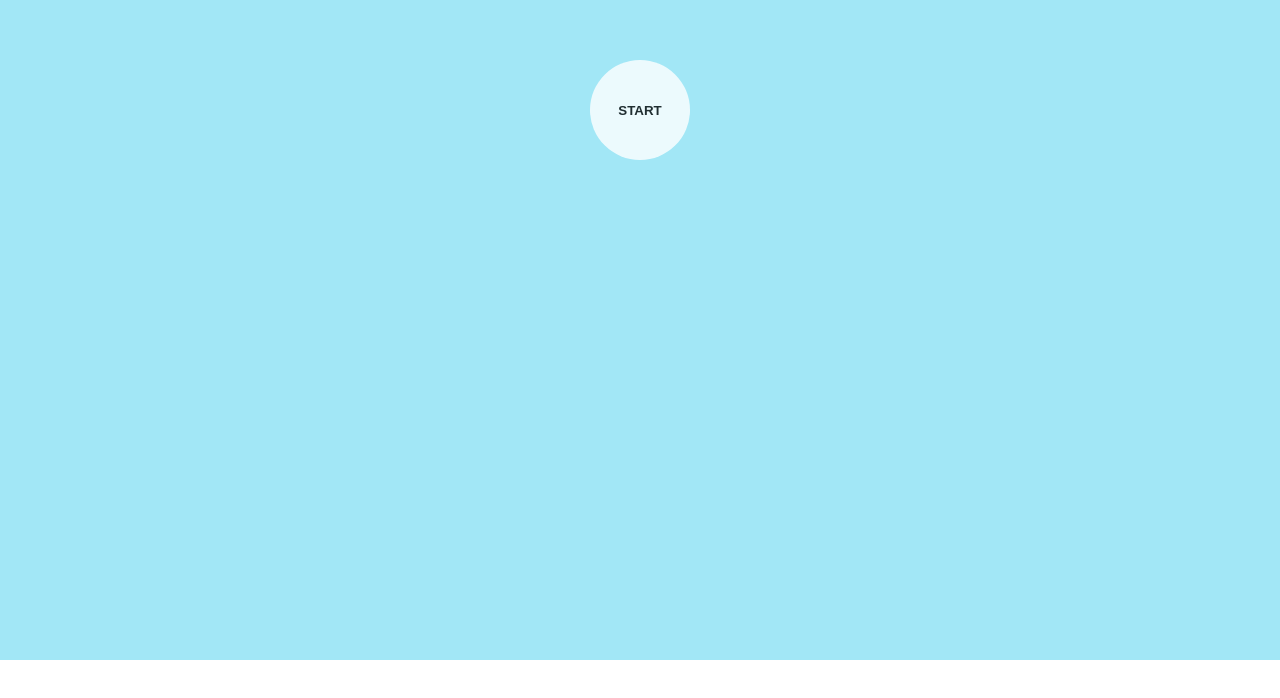
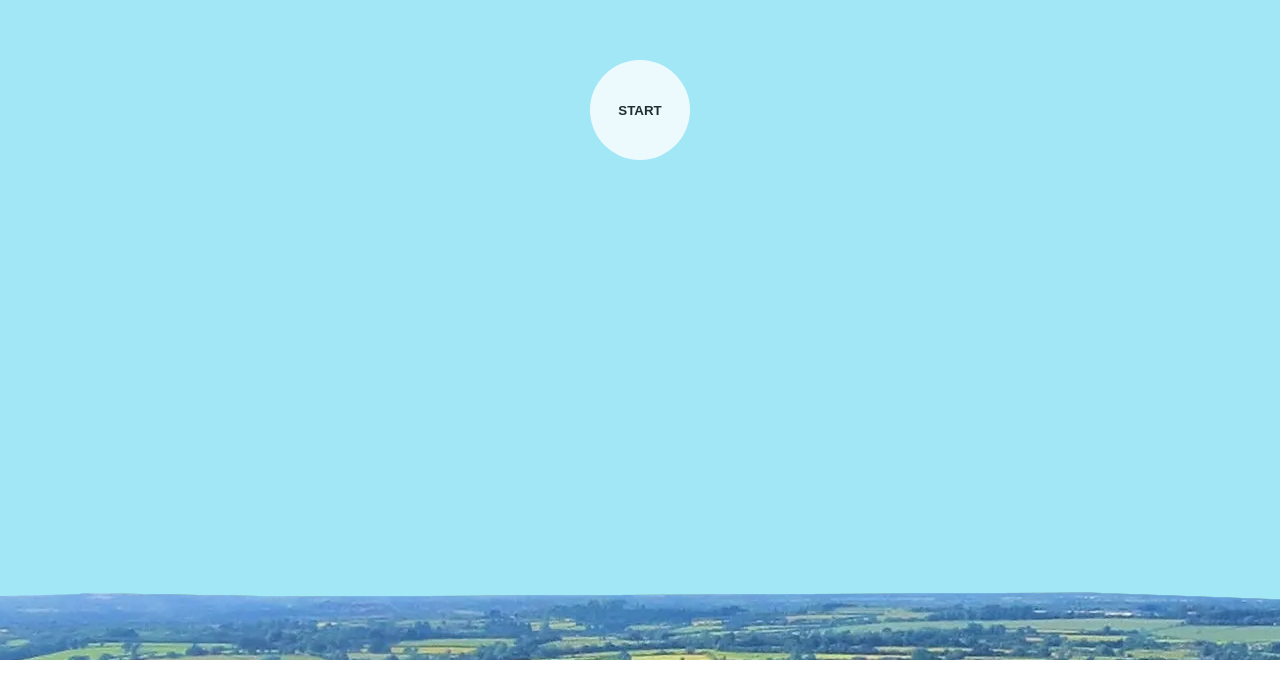
Before and after one commit to nojon13/kites, a plain HTML site: page index.html in a window 1280 px wide. Shown: the part 140-838 px from the top of the page. Drawn offline with Linux system fonts and the light colour scheme.

Commit message:
Update polygon-master.css

```diff
--- a/polygon-master.css
+++ b/polygon-master.css
@@ -35,7 +35,7 @@ button {
     animation-timing-function: linear;
     animation-direction: alternate;
     position: relative;
-    background-image: url("img/background-crops/countryside1.png");
+    background-image: url("countryside1.png");
     background-position: bottom;
     background-repeat: no-repeat;
 
```
